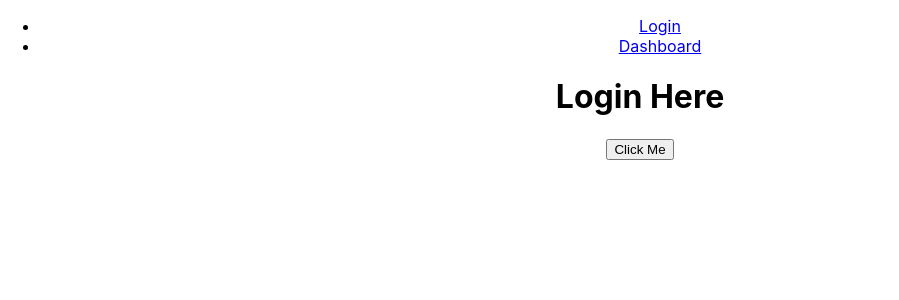
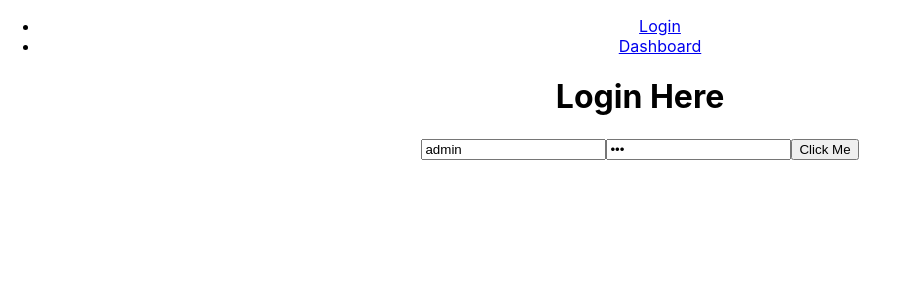
Before and after one commit to Disitha395ra/IT3133-day08, a React (Create React App) app in the folder my-app/: page / in a window 1280 px wide. Shown: the top 300 px of the page, without its empty margins (0-899 px from the left). Built offline with nearby package versions, Linux system fonts and the light colour scheme.

Commit message:
create form validations

```diff
--- a/my-app/src/components/login.js
+++ b/my-app/src/components/login.js
@@ -1,14 +1,54 @@
-import { useNavigate } from "react-router-dom"
+import { useState } from "react";
+import { useNavigate } from "react-router-dom";
+import React from "react";
+
 
 export default function login(){
     const navigate = useNavigate();
-    const authenticate=()=>{
-        navigate('/dashboard')
+
+    const users=({
+        username:'admin',
+        password:'123'
+    });
+
+    const [error, seterror]=useState('')
+    const [user, setuser]=useState('')
+
+    const authenticate=(e)=>{
+        e.preventDefault();
+        if(!username || !password){
+            seterror('Please provide all the fields')
+            return
+        }
+
+        if(e.password.length<8){
+            seterror('Password must contain 8 charcters')
+            return
+        }
+
+        if(users.username === e.username || users.password === e.password){
+            navigate('/dashboard')
+        }
     }
+
     return(
         <div>
             <h1>Login Here</h1>
-            <button onClick={authenticate}>Click Me</button>
+            <form onSubmit={authenticate}>
+
+                <input type="text"
+                name="username"
+                placeholder="Enter username"
+                value={users.username}/>
+
+                <input type="password"
+                name="password"
+                placeholder="Enter password"
+                value={users.password}/>
+
+
+                <button onClick={authenticate}>Click Me</button>
+            </form>
         </div>
     )
 }
```
